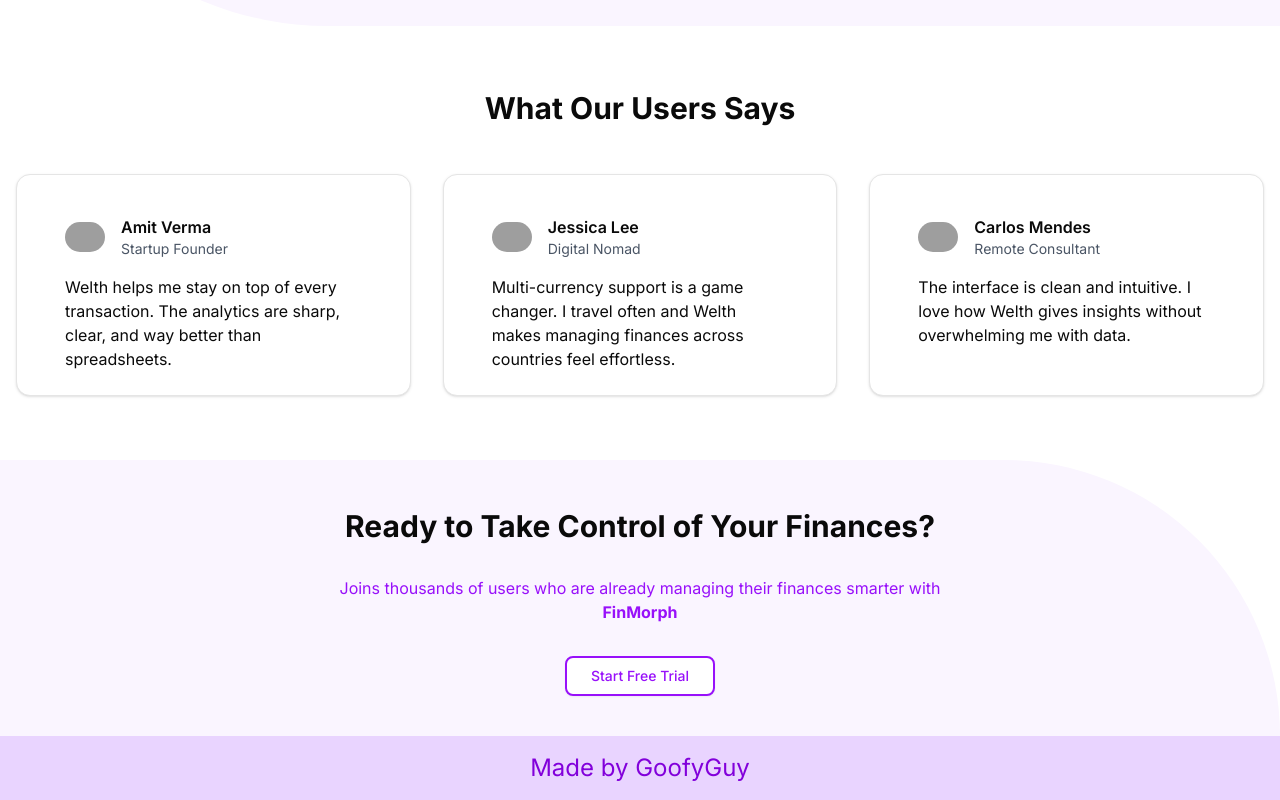
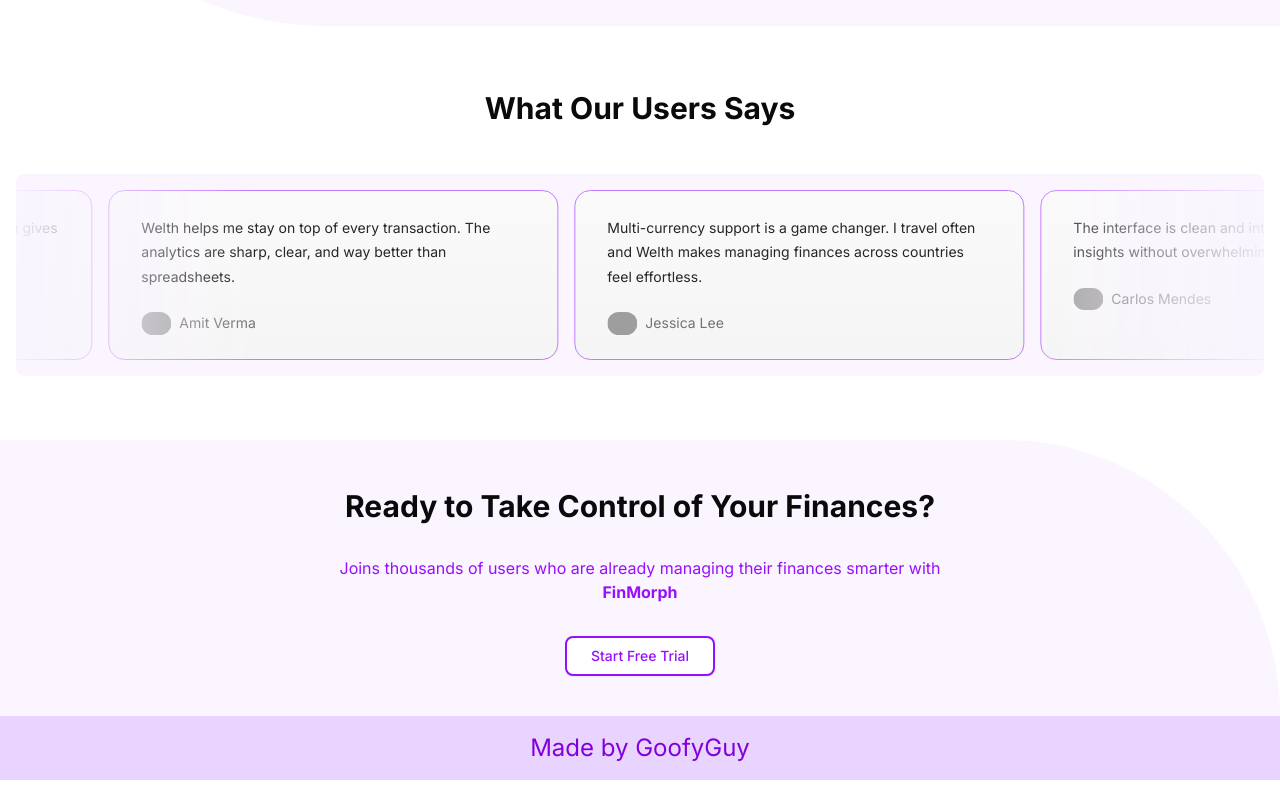
Before and after one commit to thegoofy-dev/finMorphAI, a Next.js app: page / in a window 1280 px wide. Shown: the part 2722-3522 px from the top of the page. Built offline with nearby package versions, Linux system fonts and the light colour scheme; no server answers; grey boxes are pictures that could not be loaded.

Commit message:
feat(InfiniteMovingCards): implement infinite scrolling cards for testimonials in page.jsx of app

```diff
--- a/app/globals.css
+++ b/app/globals.css
@@ -156,3 +156,14 @@
   background-size: 200% 200%;
   animation: gradientMove 3s ease infinite;
 }
+
+
+@theme inline {
+  --animate-scroll: scroll var(--animation-duration, 40s) var(--animation-direction, forwards) linear infinite;
+
+  @keyframes scroll {
+    to {
+      transform: translate(calc(-50% - 0.5rem));
+    }
+  }
+}
--- a/app/page.jsx
+++ b/app/page.jsx
@@ -6,9 +6,9 @@ import {
   testimonialsData,
 } from "@/data/landing";
 import { Card, CardContent } from "@/components/ui/card";
-import Image from "next/image";
 import Link from "next/link";
 import { Button } from "@/components/ui/button";
+import { InfiniteMovingCards } from "@/components/ui/infinite-moving-cards";
 
 export default function Home() {
   return (
@@ -72,31 +72,18 @@ export default function Home() {
           <h2 className="mb-12 text-center text-3xl font-bold">
             What Our Users Says
           </h2>
-          <div className="grid grid-cols-1 gap-8 md:grid-cols-3">
-            {testimonialsData.map((data, index) => (
-              <Card key={index} className={"p-6"}>
-                <CardContent className="space-y-4 pt-4">
-                  <div className="mb-4 flex items-center">
-                    <Image
-                      src={data.image}
-                      alt={data.name}
-                      width={40}
-                      height={40}
-                      className="rounded-full"
-                    />
-                    <div className="ml-4">
-                      <div className="font-semibold">{data.name}</div>
-                      <div className="text-sm text-gray-600">{data.role}</div>
-                    </div>
-                  </div>
-                  <p className="text-shadow-gray-600">{data.quote}</p>
-                </CardContent>
-              </Card>
-            ))}
+
+          {/* Infinite moving card */}
+          <div className="dark:bg-grid-white/[0.05] relative flex flex-col items-center justify-center overflow-hidden rounded-md bg-purple-50 antialiased dark:bg-black">
+            <InfiniteMovingCards
+              items={testimonialsData}
+              direction="right"
+              speed="slow"
+            />
           </div>
+
         </div>
       </section>
-
       <section className="rounded-tr-full bg-purple-50 py-12">
         <div className="container mx-auto px-4 text-center">
           <h2 className="mb-8 text-center text-3xl font-bold">
--- /dev/null
+++ b/components/ui/infinite-moving-cards.jsx
@@ -0,0 +1,112 @@
+"use client";
+
+import { cn } from "@/lib/utils";
+import Image from "next/image";
+import React, { useEffect, useState } from "react";
+
+export const InfiniteMovingCards = ({
+  items,
+  direction = "left",
+  speed = "fast",
+  pauseOnHover = true,
+  className,
+}) => {
+  const containerRef = React.useRef(null);
+  const scrollerRef = React.useRef(null);
+
+  useEffect(() => {
+    addAnimation();
+  }, []);
+  const [start, setStart] = useState(false);
+  function addAnimation() {
+    if (containerRef.current && scrollerRef.current) {
+      const scrollerContent = Array.from(scrollerRef.current.children);
+
+      scrollerContent.forEach((item) => {
+        const duplicatedItem = item.cloneNode(true);
+        if (scrollerRef.current) {
+          scrollerRef.current.appendChild(duplicatedItem);
+        }
+      });
+
+      getDirection();
+      getSpeed();
+      setStart(true);
+    }
+  }
+  const getDirection = () => {
+    if (containerRef.current) {
+      if (direction === "left") {
+        containerRef.current.style.setProperty(
+          "--animation-direction",
+          "forwards",
+        );
+      } else {
+        containerRef.current.style.setProperty(
+          "--animation-direction",
+          "reverse",
+        );
+      }
+    }
+  };
+  const getSpeed = () => {
+    if (containerRef.current) {
+      if (speed === "fast") {
+        containerRef.current.style.setProperty("--animation-duration", "20s");
+      } else if (speed === "normal") {
+        containerRef.current.style.setProperty("--animation-duration", "40s");
+      } else {
+        containerRef.current.style.setProperty("--animation-duration", "80s");
+      }
+    }
+  };
+  return (
+    <div
+      ref={containerRef}
+      className={cn(
+        "scroller relative z-20 max-w-7xl overflow-hidden [mask-image:linear-gradient(to_right,transparent,white_20%,white_80%,transparent)]",
+        className,
+      )}
+    >
+      <ul
+        ref={scrollerRef}
+        className={cn(
+          "flex w-max min-w-full shrink-0 flex-nowrap gap-4 py-4",
+          start && "animate-scroll",
+          pauseOnHover && "hover:[animation-play-state:paused]",
+        )}
+      >
+        {items.map((item, idx) => (
+          <li
+            className="relative w-[350px] max-w-full shrink-0 rounded-2xl border border-purple-400 bg-[linear-gradient(180deg,#fafafa,#f5f5f5)] px-8 py-6 md:w-[450px] dark:border-zinc-700 dark:bg-[linear-gradient(180deg,#27272a,#18181b)]"
+            key={item.name}
+          >
+            <blockquote>
+              <div
+                aria-hidden="true"
+                className="user-select-none pointer-events-none absolute -top-0.5 -left-0.5 -z-1 h-[calc(100%_+_8px)] w-[calc(100%_+_8px)]"
+              ></div>
+              <span className="relative z-20 text-sm leading-[1.6] font-normal text-neutral-800 dark:text-gray-100">
+                {item.quote}
+              </span>
+              <div className="relative z-20 mt-6 flex flex-row items-center">
+                <div className="flex flex-row items-center justify-center gap-2">
+                  <Image
+                    src={item.image}
+                    alt={item.name}
+                    width={30}
+                    height={30}
+                    className="rounded-full text-sm leading-[1.6] font-normal text-neutral-500 dark:text-gray-400"
+                  />
+                  <span className="text-sm leading-[1.6] font-normal text-neutral-500 dark:text-gray-400">
+                    {item.name}
+                  </span>
+                </div>
+              </div>
+            </blockquote>
+          </li>
+        ))}
+      </ul>
+    </div>
+  );
+};
```
